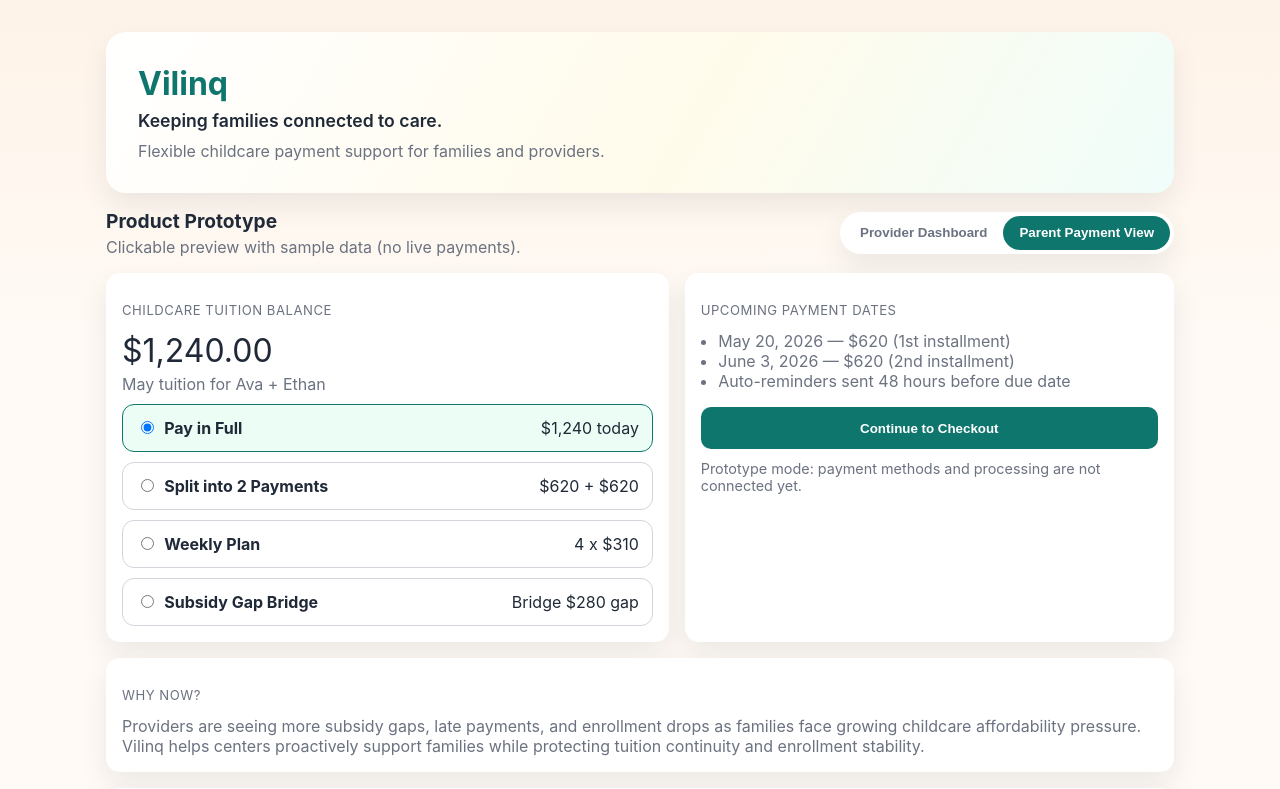
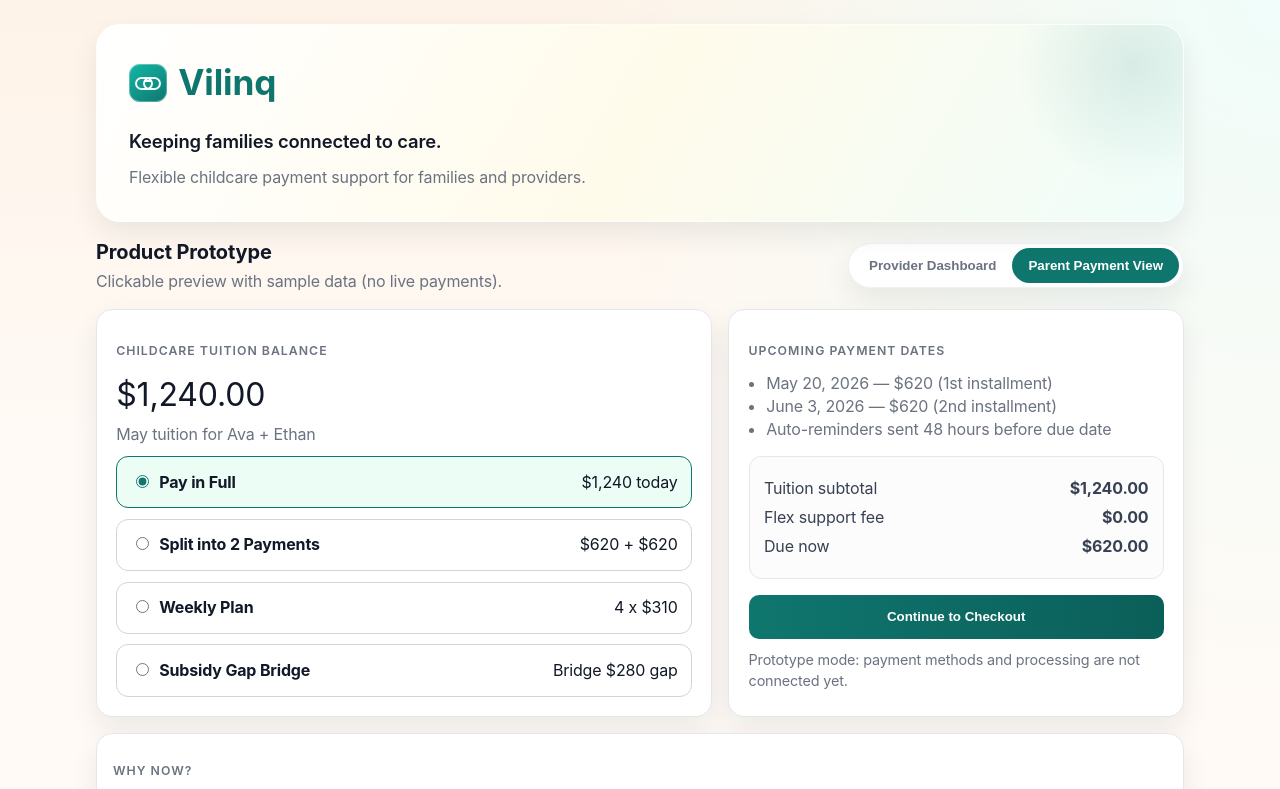
Before and after one commit to danyelflukerelv-max/patb-test, a plain HTML site: page index.html in a window 1280 px wide. Both pictures are taken after a click on the button "Parent Payment View". Shown: the top 789 px of the page. Drawn offline with Linux system fonts and the light colour scheme.

Commit message:
Polish Vilinq prototype UI for investor demo readiness

```diff
--- a/index.html
+++ b/index.html
@@ -8,54 +8,114 @@
       :root {
         --bg: #fffaf5;
         --panel: #ffffff;
-        --text: #1f2937;
+        --text: #111827;
         --muted: #6b7280;
         --primary: #0f766e;
+        --primary-dark: #0b5f59;
         --primary-soft: #d1fae5;
         --accent: #f59e0b;
         --danger: #b91c1c;
+        --border: #e5e7eb;
         --shadow: 0 12px 28px rgba(15, 23, 42, 0.08);
-        --radius: 14px;
+        --shadow-hover: 0 20px 34px rgba(15, 23, 42, 0.12);
+        --radius: 16px;
       }
 
       * { box-sizing: border-box; }
 
       body {
         margin: 0;
-        font-family: Inter, ui-sans-serif, system-ui, -apple-system, Segoe UI, Roboto, Helvetica, Arial, sans-serif;
-        background: linear-gradient(180deg, #fef3e8 0%, var(--bg) 32%);
+        font-family: "Inter", "SF Pro Text", "Segoe UI", Roboto, Helvetica, Arial, sans-serif;
+        line-height: 1.45;
+        letter-spacing: -0.01em;
+        background: radial-gradient(circle at top right, #f0fdfa 0%, transparent 42%), linear-gradient(180deg, #fef3e8 0%, var(--bg) 38%);
         color: var(--text);
       }
 
       .app {
-        max-width: 1100px;
-        margin: 2rem auto;
-        padding: 0 1rem 2rem;
+        max-width: 1120px;
+        margin: 1.5rem auto 2.5rem;
+        padding: 0 1rem;
       }
 
       .hero {
-        background: linear-gradient(120deg, #ffffff 0%, #fffbeb 55%, #f0fdfa 100%);
-        border-radius: 20px;
+        position: relative;
+        overflow: hidden;
+        background: linear-gradient(120deg, #ffffff 0%, #fffbeb 50%, #f0fdfa 100%);
+        border-radius: 24px;
         padding: 2rem;
         box-shadow: var(--shadow);
+        border: 1px solid rgba(255, 255, 255, 0.7);
         margin-bottom: 1rem;
+      }
+
+      .hero::after {
+        content: "";
+        position: absolute;
+        width: 240px;
+        height: 240px;
+        border-radius: 50%;
+        background: radial-gradient(circle, rgba(15, 118, 110, 0.12) 0%, rgba(15, 118, 110, 0) 70%);
+        right: -70px;
+        top: -80px;
+        pointer-events: none;
+      }
+
+      .brand {
+        display: inline-flex;
+        align-items: center;
+        gap: 0.7rem;
+        margin-bottom: 0.8rem;
+      }
+
+      .logo {
+        width: 38px;
+        height: 38px;
+        border-radius: 11px;
+        position: relative;
+        background: linear-gradient(145deg, #14b8a6, #0f766e);
+        box-shadow: inset 0 0 0 1px rgba(255,255,255,0.3);
+      }
+
+      .logo::before,
+      .logo::after {
+        content: "";
+        position: absolute;
+        border: 2px solid rgba(255, 255, 255, 0.95);
+        border-radius: 999px;
+        width: 14px;
+        height: 9px;
+        top: 13px;
+      }
+
+      .logo::before { left: 6px; }
+      .logo::after { right: 6px; }
+
+      .logo span {
+        position: absolute;
+        left: 15px;
+        top: 16px;
+        width: 8px;
+        height: 2px;
+        background: rgba(255,255,255,0.95);
       }
 
       .hero h1 {
         margin: 0;
-        font-size: 2rem;
+        font-size: clamp(1.75rem, 3.2vw, 2.2rem);
         color: var(--primary);
       }
 
       .hero .tagline {
         margin: 0.45rem 0 0;
-        font-size: 1.1rem;
+        font-size: 1.15rem;
         font-weight: 600;
       }
 
       .hero .description {
-        margin: 0.6rem 0 0;
+        margin: 0.7rem 0 0;
         color: var(--muted);
+        max-width: 700px;
       }
 
       .header {
@@ -63,36 +123,40 @@
         justify-content: space-between;
         align-items: center;
         margin-bottom: 1rem;
+        gap: 1rem;
       }
 
       .title h2 {
         margin: 0;
-        font-size: 1.2rem;
+        font-size: 1.25rem;
       }
 
       .title p {
-        margin: 0.25rem 0 0;
+        margin: 0.2rem 0 0;
         color: var(--muted);
       }
 
       .switcher {
         display: inline-flex;
-        background: var(--panel);
+        background: #ffffff;
         border-radius: 999px;
         padding: 0.25rem;
         box-shadow: var(--shadow);
+        border: 1px solid #eef2f7;
       }
 
       .switcher button {
         border: 0;
         background: transparent;
-        padding: 0.6rem 1rem;
+        padding: 0.62rem 1rem;
         border-radius: 999px;
         cursor: pointer;
         color: var(--muted);
         font-weight: 600;
+        transition: all 0.2s ease;
       }
 
+      .switcher button:hover { color: var(--text); }
       .switcher button.active {
         background: var(--primary);
         color: #fff;
@@ -100,41 +164,50 @@
 
       .view { display: none; gap: 1rem; }
       .view.active { display: grid; }
-      .dashboard-grid { grid-template-columns: repeat(auto-fit, minmax(200px, 1fr)); }
+      .dashboard-grid { grid-template-columns: repeat(5, minmax(0, 1fr)); }
 
       .card {
         background: var(--panel);
         border-radius: var(--radius);
         padding: 1rem;
         box-shadow: var(--shadow);
+        border: 1px solid var(--border);
+        transition: transform 0.2s ease, box-shadow 0.2s ease;
       }
 
-      .metric { font-size: 1.7rem; margin: 0.2rem 0 0; font-weight: 700; }
+      .card:hover {
+        transform: translateY(-2px);
+        box-shadow: var(--shadow-hover);
+      }
+
+      .metric { font-size: 1.65rem; margin: 0.25rem 0 0; font-weight: 700; }
       .muted { color: var(--muted); margin: 0; }
 
       .label {
-        font-size: 0.82rem;
+        font-size: 0.77rem;
         color: var(--muted);
         text-transform: uppercase;
-        letter-spacing: 0.04em;
+        letter-spacing: 0.08em;
+        font-weight: 600;
       }
 
-      .family-list { margin-top: 0.25rem; display: grid; gap: 0.75rem; }
+      .family-list { margin-top: 0.35rem; display: grid; gap: 0.75rem; }
 
       .family {
-        border: 1px solid #e5e7eb;
+        border: 1px solid var(--border);
         border-radius: 12px;
-        padding: 0.85rem;
+        padding: 0.9rem;
         display: flex;
         justify-content: space-between;
         align-items: center;
+        background: #fff;
       }
 
       .tag {
-        font-size: 0.76rem;
+        font-size: 0.74rem;
         font-weight: 700;
         border-radius: 999px;
-        padding: 0.25rem 0.55rem;
+        padding: 0.28rem 0.56rem;
       }
 
       .ok { background: #dcfce7; color: #166534; }
@@ -142,7 +215,11 @@
       .late { background: #fee2e2; color: var(--danger); }
       .plan { background: #dbeafe; color: #1d4ed8; }
 
-      .parent-layout { grid-template-columns: 1.15fr 1fr; }
+      .parent-layout { grid-template-columns: 1.15fr 0.85fr; }
+
+      .checkout-card {
+        padding: 1.2rem;
+      }
 
       .option {
         display: flex;
@@ -150,26 +227,50 @@
         align-items: center;
         border: 1px solid #d1d5db;
         border-radius: 12px;
-        padding: 0.8rem;
+        padding: 0.85rem;
         cursor: pointer;
         margin-top: 0.65rem;
+        background: #fff;
+        transition: border-color 0.2s ease, background 0.2s ease;
       }
 
-      .option input { margin-right: 0.65rem; }
+      .option input { margin-right: 0.65rem; accent-color: var(--primary); }
+      .option:hover { border-color: #9ca3af; }
       .option.active { border-color: var(--primary); background: #ecfdf5; }
       .checkout-total { font-size: 2rem; margin: 0.25rem 0; }
       .dates { margin: 0; padding-left: 1.1rem; color: var(--muted); }
+
+      .receipt {
+        border: 1px solid var(--border);
+        border-radius: 12px;
+        padding: 0.9rem;
+        margin-top: 0.9rem;
+        background: #fcfcfd;
+      }
+
+      .receipt-row {
+        display: flex;
+        justify-content: space-between;
+        margin: 0.35rem 0;
+        color: #374151;
+      }
 
       .btn {
         margin-top: 1rem;
         width: 100%;
         border: 0;
         border-radius: 10px;
-        padding: 0.85rem;
+        padding: 0.9rem;
         color: white;
         font-weight: 700;
-        background: var(--primary);
+        background: linear-gradient(90deg, var(--primary), var(--primary-dark));
         cursor: pointer;
+        transition: transform 0.2s ease, filter 0.2s ease;
+      }
+
+      .btn:hover {
+        transform: translateY(-1px);
+        filter: brightness(1.04);
       }
 
       .sections {
@@ -187,16 +288,35 @@
 
       .flow li::marker { color: var(--accent); font-weight: 700; }
 
+      @media (max-width: 1020px) {
+        .dashboard-grid { grid-template-columns: repeat(3, minmax(0, 1fr)); }
+      }
+
       @media (max-width: 900px) {
-        .header { flex-direction: column; gap: 0.8rem; align-items: flex-start; }
+        .header { flex-direction: column; align-items: stretch; }
+        .switcher { width: 100%; }
+        .switcher button { flex: 1; }
         .parent-layout { grid-template-columns: 1fr; }
+      }
+
+      @media (max-width: 660px) {
+        .hero { padding: 1.4rem; }
+        .dashboard-grid { grid-template-columns: repeat(2, minmax(0, 1fr)); }
+      }
+
+      @media (max-width: 520px) {
+        .dashboard-grid { grid-template-columns: 1fr; }
+        .family { flex-direction: column; align-items: flex-start; gap: 0.45rem; }
       }
     </style>
   </head>
   <body>
     <div class="app">
       <section class="hero">
-        <h1>Vilinq</h1>
+        <div class="brand">
+          <div class="logo" aria-hidden="true"><span></span></div>
+          <h1>Vilinq</h1>
+        </div>
         <p class="tagline">Keeping families connected to care.</p>
         <p class="description">Flexible childcare payment support for families and providers.</p>
       </section>
@@ -231,7 +351,7 @@
       </section>
 
       <section id="parent" class="view parent-layout">
-        <article class="card">
+        <article class="card checkout-card">
           <p class="label">Childcare Tuition Balance</p>
           <p class="checkout-total">$1,240.00</p>
           <p class="muted">May tuition for Ava + Ethan</p>
@@ -242,13 +362,18 @@
           <label class="option"><div><input type="radio" name="plan" /><strong>Subsidy Gap Bridge</strong></div><span>Bridge $280 gap</span></label>
         </article>
 
-        <article class="card">
+        <article class="card checkout-card">
           <p class="label">Upcoming Payment Dates</p>
           <ul class="dates">
             <li>May 20, 2026 — $620 (1st installment)</li>
             <li>June 3, 2026 — $620 (2nd installment)</li>
             <li>Auto-reminders sent 48 hours before due date</li>
           </ul>
+          <div class="receipt">
+            <div class="receipt-row"><span>Tuition subtotal</span><strong>$1,240.00</strong></div>
+            <div class="receipt-row"><span>Flex support fee</span><strong>$0.00</strong></div>
+            <div class="receipt-row"><span>Due now</span><strong>$620.00</strong></div>
+          </div>
           <button class="btn">Continue to Checkout</button>
           <p class="muted" style="margin-top: 0.7rem; font-size: 0.9rem;">Prototype mode: payment methods and processing are not connected yet.</p>
         </article>
```
